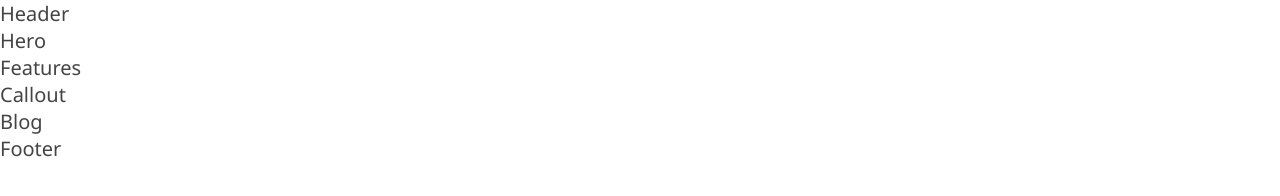
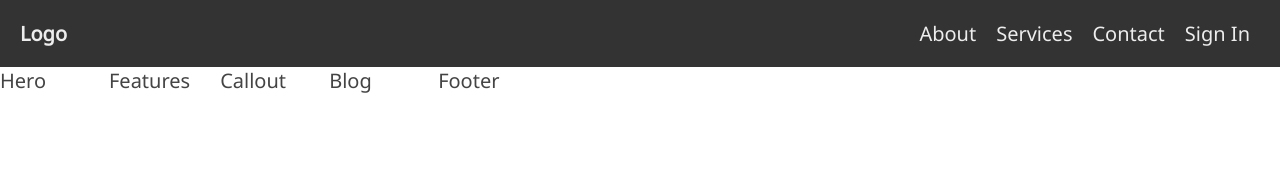
Before and after one commit to Nuzairb/css-grid-website, a plain HTML site: page app/index.html in a window 1280 px wide. Drawn offline with Linux system fonts and the light colour scheme.

Commit message:
Coded header and navigation section of website with css flexbox

```diff
--- a/app/index.html
+++ b/app/index.html
@@ -9,8 +9,28 @@
 
 <body>
     <div class="grid-wrapper">
-        <header>
-            <p>Header</p>
+        <header class="masthead">
+            <div class="masthead-inner">
+                <header class="site-title">
+                    <h1>Logo</h1>
+                </header>
+                <nav class="main-nav">
+                    <ul class="hor-menu">
+                        <li>
+                            <a href="#">About</a>
+                        </li>
+                        <li>
+                            <a href="#">Services</a>
+                        </li>
+                        <li>
+                            <a href="#">Contact</a>
+                        </li>
+                        <li>
+                            <a href="#">Sign In</a>
+                        </li>
+                    </ul>
+                </nav>
+            </div>
         </header>
         <section>
             <p>Hero</p>
--- a/scss/template/grid.scss
+++ b/scss/template/grid.scss
@@ -1,5 +1,16 @@
 .grid-wrapper {
+    display: grid;
     grid-template-columns: repeat(12, 100px);
+    grid-template-columns: repeat(12, 1fr);
     grid-template-rows: auto;
     grid-column-gap: 30px;
 }
+
+.masthead,
+.hero,
+.features,
+.callout,
+#blog,
+#footer {
+    grid-column: 1 / -1;
+}
--- a/scss/template/header.scss
+++ b/scss/template/header.scss
@@ -1 +1,35 @@
-header {}
+.masthead {
+    background-color: #333;
+    color: $white;
+    padding: .5rem 1rem;
+}
+
+.masthead-inner {
+    display: flex;
+    flex-wrap: wrap;
+    justify-content: space-between;
+    align-items: center;
+}
+
+.site-title {
+    h1 {
+        margin: 0;
+    }
+}
+
+.hor-menu {
+    list-style: none;
+    padding: 0;
+    margin: 0;
+    display: flex;
+    li {
+        margin: .5rem;
+        a {
+            color: $white;
+            text-decoration: none;
+            &:hover {
+                color: rgba($white, 0.8)
+            }
+        }
+    }
+}
```
Also changed, not shown: app/css/style.css.
